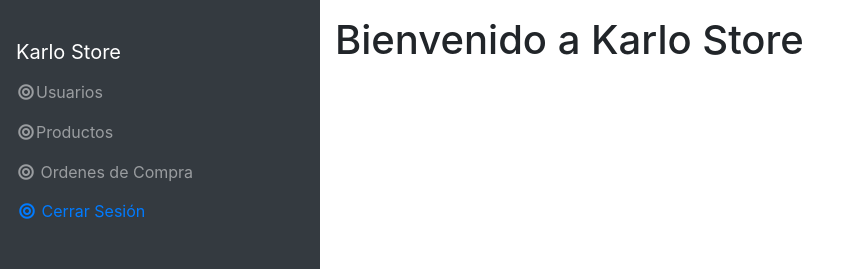
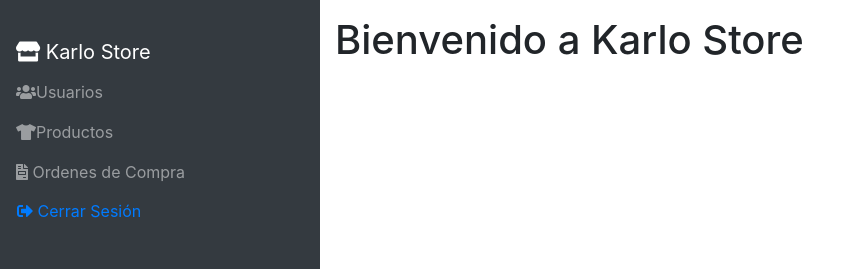
Before and after one commit to leonardorf95/karlo-test, a React (Create React App) app in the folder FrontEnd/store-karlo/: page / in a window 1280 px wide. Shown: the top 269 px of the page, without its empty margins (0-849 px from the left). Built offline with nearby package versions, Linux system fonts and the light colour scheme; sample sign-in values are in the browser's storage.

Commit message:
Add font awesome

```diff
--- a/FrontEnd/store-karlo/src/components/layout/Aside.js
+++ b/FrontEnd/store-karlo/src/components/layout/Aside.js
@@ -21,7 +21,7 @@ const Aside = () => {
                 <nav className="navbar navbar-expand-sm navbar-dark bg-dark align-items-start flex-sm-column flex-row">
                     &nbsp;
                     <Link to='/' className='navbar-brand'>
-                        <i className="bi bi-house"></i>Karlo Store
+                        <i class="fas fa-store"></i> Karlo Store
                     </Link>
 
                     <a href className="navbar-toggler" data-toggle="collapse" data-target=".sidebar">
@@ -32,19 +32,19 @@ const Aside = () => {
                         <ul className="flex-column navbar-nav w-100 justify-content-between">
                             <li className="nav-item">
                                 <Link to='/users/' className='nav-link px-0 text-truncate'>
-                                    <i className="fa fa-bullseye fa-fw"></i>Usuarios
+                                    <i class="fas fa-users"></i>Usuarios
                                 </Link>
                             </li>
 
                             <li className="nav-item">
                                 <Link to='/products/' className='nav-link px-0 text-truncate'>
-                                    <i className="fa fa-bullseye fa-fw"></i>Productos
+                                    <i class="fas fa-tshirt"></i>Productos
                                 </Link>
                             </li>
 
                             <li className="nav-item">
                                 <Link to='/purchase/' className='nav-link px-0 text-truncate'>
-                                    <i className="fa fa-bullseye fa-fw"></i> Ordenes de Compra
+                                    <i class="fas fa-file-invoice"></i> Ordenes de Compra
                                 </Link>
                             </li>
 
@@ -54,7 +54,7 @@ const Aside = () => {
                                     className='btn btn-link px-0 text-truncate'
                                     onClick={submitLogut}
                                 >
-                                    <i className="fa fa-bullseye fa-fw"></i> Cerrar Sesión
+                                    <i class="fas fa-sign-out-alt"></i> Cerrar Sesión
                                 </button>
                             </li>
                         </ul>
```
